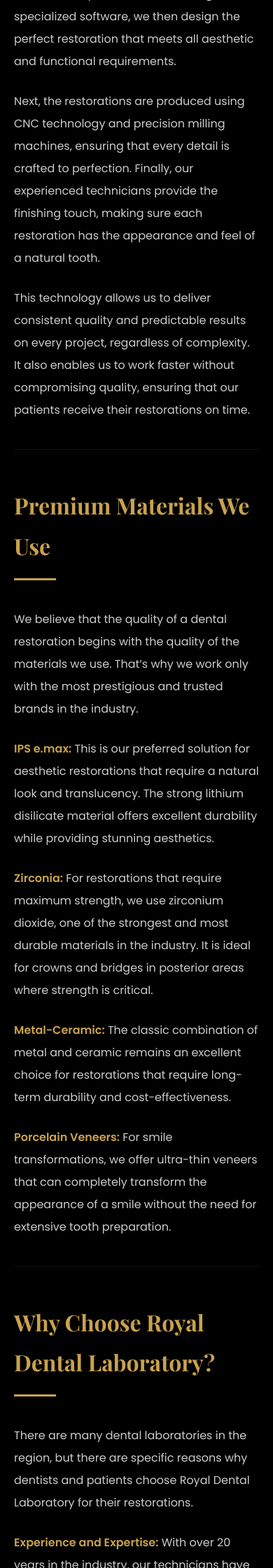
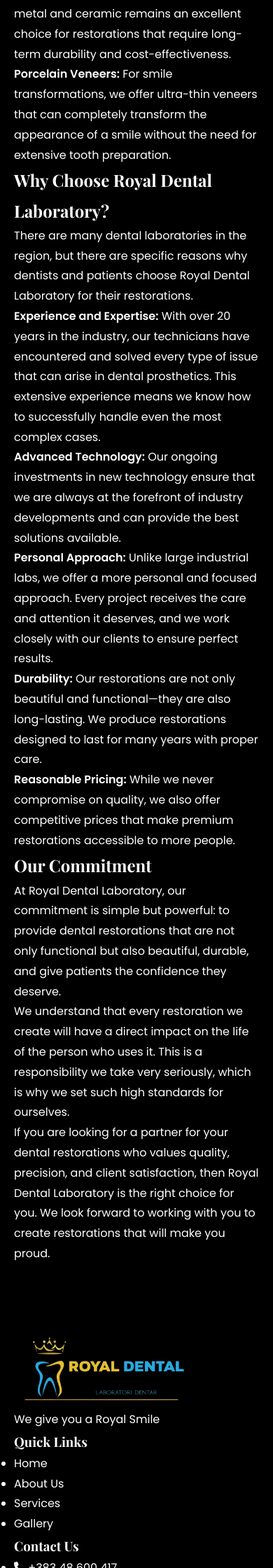
Before and after one commit to hafir743/Project-RoyalDental, a PHP site: page /About-us.html in a window 390 px wide. Shown: the part 4200-6440 px from the top of the page at 70% size. Run offline with PHP 8.4, Linux system fonts and the light colour scheme.

Commit message:
abour us commiti 1

```diff
--- a/about-us.css
+++ b/about-us.css
@@ -216,232 +216,3 @@ a {
     padding: 100px 0;
     background: var(--black);
 }
-
-
-.content-block {
-    margin-bottom: 80px;
-    padding-bottom: 60px;
-    border-bottom: 1px solid rgba(201, 162, 78, 0.1);
-}
-
-.content-block:last-child {
-    border-bottom: none;
-    margin-bottom: 0;
-    padding-bottom: 0;
-}
-
-.content-block h2 {
-    font-size: 2.5rem;
-    color: var(--gold);
-    margin-bottom: 40px;
-    position: relative;
-    padding-bottom: 20px;
-}
-
-.content-block h2::after {
-    content: '';
-    position: absolute;
-    bottom: 0;
-    left: 0;
-    width: 60px;
-    height: 3px;
-    background: var(--gold);
-}
-
-.text-content {
-    color: var(--text-light);
-}
-
-.text-content p {
-    font-size: 1.1rem;
-    line-height: 2;
-    margin-bottom: 25px;
-    text-align: justify;
-}
-
-.text-content p:last-child {
-    margin-bottom: 0;
-}
-
-.text-content strong {
-    color: var(--gold);
-    font-weight: 600;
-}
-
-.content-block.commitment {
-    background: var(--dark-gray);
-    padding: 60px 40px;
-    border-radius: 15px;
-    border: 2px solid rgba(201, 162, 78, 0.2);
-    margin-top: 60px;
-}
-
-.content-block.commitment h2 {
-    border-bottom: none;
-}
-
-.content-block.commitment h2::after {
-    display: none;
-}
-
-.footer {
-    background: var(--black-alt);
-    padding: 80px 0 30px;
-    border-top: 1px solid rgba(201, 162, 78, 0.2);
-}
-
-.footer-content {
-    display: grid;
-    grid-template-columns: repeat(auto-fit, minmax(250px, 1fr));
-    gap: 50px;
-    margin-bottom: 50px;
-}
-
-.footer-logo img {
-    width: 250px;
-    height: auto;
-}
-
-.footer-column p {
-    color: var(--text-light);
-    line-height: 1.8;
-}
-
-.footer-column h3 {
-    color: var(--gold);
-    margin-bottom: 20px;
-    font-size: 1.3rem;
-}
-
-.footer-column ul {
-    list-style: none;
-}
-
-.footer-column ul li {
-    margin-bottom: 12px;
-}
-
-.footer-column ul li a {
-    color: var(--text-light);
-    text-decoration: none;
-    transition: color 0.3s ease;
-}
-
-.footer-column ul li a:hover {
-    color: var(--gold);
-}
-
-.contact-info li {
-    display: flex;
-    align-items: center;
-    gap: 10px;
-    color: var(--text-light);
-}
-
-.contact-info i {
-    color: var(--gold);
-    width: 20px;
-}
-
-.footer-social {
-    display: flex;
-    justify-content: center;
-    gap: 25px;
-    margin-bottom: 40px;
-    padding-top: 40px;
-    border-top: 1px solid rgba(201, 162, 78, 0.2);
-}
-
-.footer-social a {
-    width: 45px;
-    height: 45px;
-    background: transparent;
-    border: 2px solid var(--gold);
-    color: var(--gold);
-    border-radius: 50%;
-    display: flex;
-    align-items: center;
-    justify-content: center;
-    text-decoration: none;
-    font-size: 1.2rem;
-    transition: all 0.3s ease;
-}
-
-.footer-social a:hover {
-    background: var(--gold);
-    color: var(--black);
-    transform: translateY(-5px);
-    box-shadow: 0 5px 20px rgba(201, 162, 78, 0.4);
-}
-
-.footer-bottom {
-    text-align: center;
-    padding-top: 30px;
-    border-top: 1px solid rgba(201, 162, 78, 0.1);
-    color: var(--text-light);
-}
-
-@media (max-width: 968px) {
-    .nav-menu {
-        position: fixed;
-        left: -100%;
-        top: 70px;
-        flex-direction: column;
-        background: rgba(0, 0, 0, 0.98);
-        width: 100%;
-        text-align: center;
-        transition: 0.3s;
-        padding: 2rem 0;
-        gap: 0;
-    }
-
-    .nav-menu.active {
-        left: 0;
-    }
-
-    .nav-menu li {
-        margin: 1rem 0;
-    }
-
-    .hamburger {
-        display: flex;
-    }
-
-    .hamburger.active span:nth-child(1) {
-        transform: rotate(45deg) translate(5px, 5px);
-    }
-
-    .hamburger.active span:nth-child(2) {
-        opacity: 0;
-    }
-
-    .hamburger.active span:nth-child(3) {
-        transform: rotate(-45deg) translate(7px, -6px);
-    }
-
-    .hero-title {
-        font-size: 2.5rem;
-    }
-
-    .content-block h2 {
-        font-size: 2rem;
-    }
-
-    .text-content p {
-        font-size: 1rem;
-        text-align: left;
-    }
-
-    .content-block.commitment {
-        padding: 40px 20px;
-    }
-
-    .about-main {
-        padding: 60px 0;
-    }
-
-    .content-block {
-        margin-bottom: 50px;
-        padding-bottom: 40px;
-    }
-}
```
